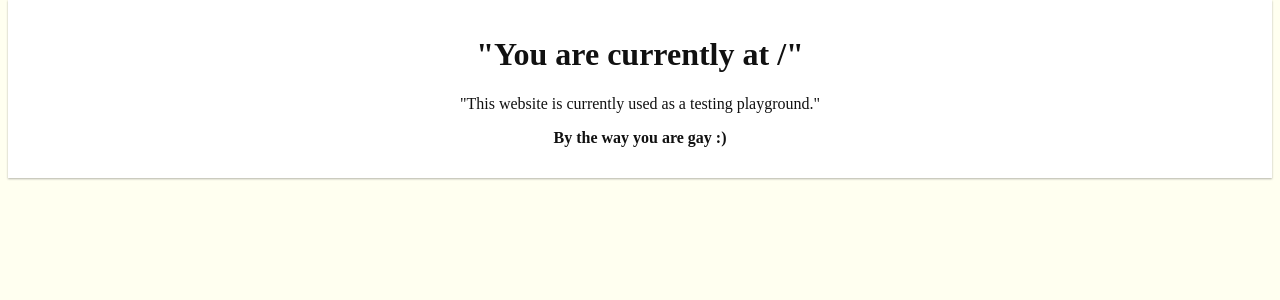
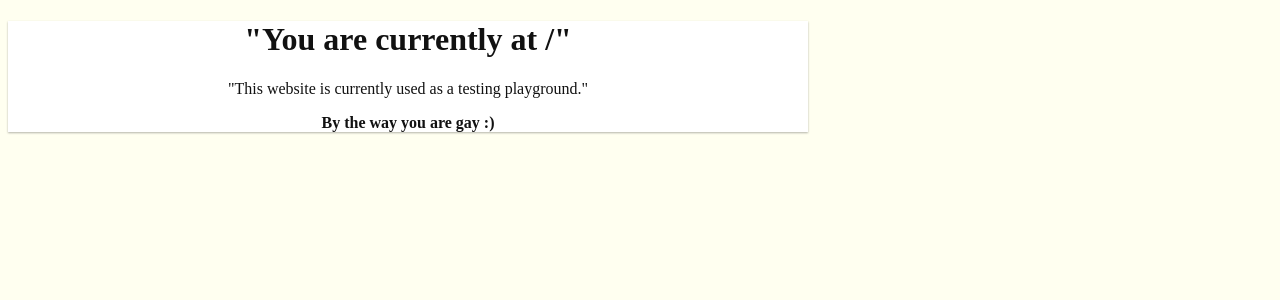
Before and after one commit to DanyBouchard/website_testing, a Flask app: page / in a window 1280 px wide. Shown: the part 52-352 px from the top of the page. Run offline with Flask 2, Linux system fonts and the light colour scheme.

Commit message:
Added the max-width value

```diff
--- a/static/index_stylesheet.css
+++ b/static/index_stylesheet.css
@@ -5,7 +5,8 @@ body {
 
 #content {
 	color: #111;
-	padding: 15px;
+	padding: 15px auto;
+	max-width: 800px;
 	box-shadow: 0 1px 2px rgba(0, 0, 0, 0.3);
 	background-color: #fff;
 }
```
